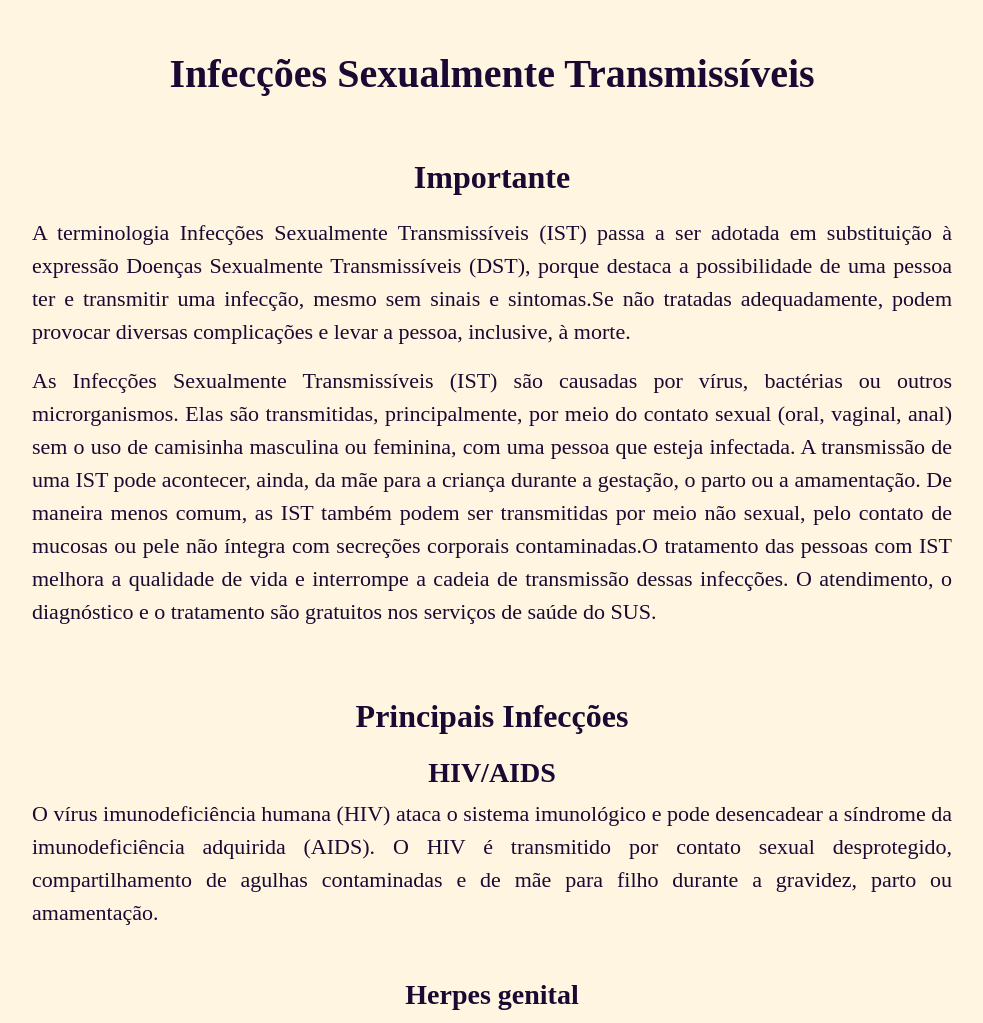
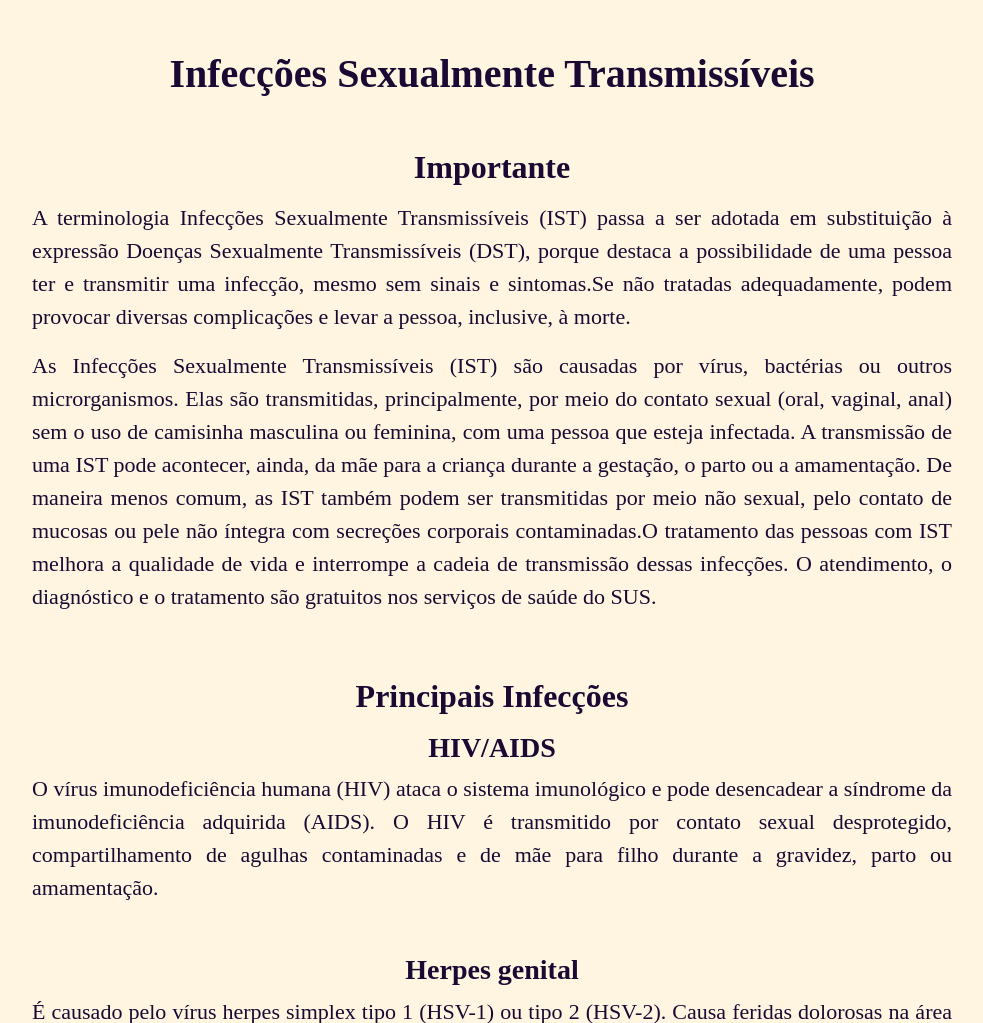
Before and after one commit to RhafaelyReis/BeSafe, a PHP site: page /BeSafe/ist.html in a window 1280 px wide. Shown: the part 104-1127 px from the top of the page, without its empty margins (148-1131 px from the left). Run offline with PHP 8.4, Linux system fonts and the light colour scheme.

Commit message:
Update style.css

```diff
--- a/BeSafe/Css/style.css
+++ b/BeSafe/Css/style.css
@@ -195,7 +195,7 @@
 #titulo{
     text-align: center;
     font-weight: bold;
-    margin: 20px;
+    margin: 15px 50px;
     color: #190933;
 }
 
```
